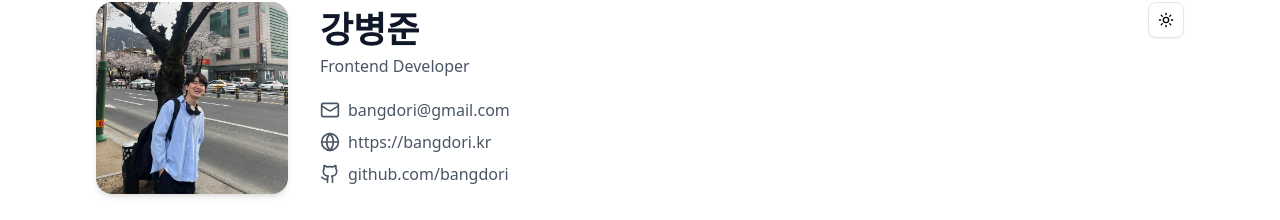
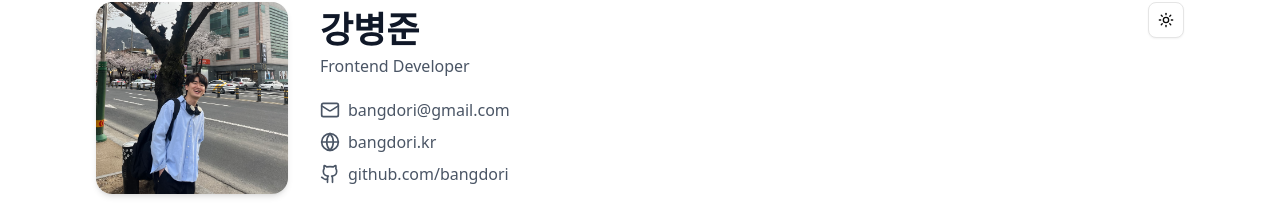
Before and after one commit to BangDori/bangdori-portfolio, a Next.js app: page / in a window 1280 px wide. Shown: the part 62-282 px from the top of the page. Built offline with nearby package versions, Linux system fonts and the light colour scheme; no server answers.

Commit message:
블로그 텍스트 수정

```diff
--- a/app/_components/ProfileCard.tsx
+++ b/app/_components/ProfileCard.tsx
@@ -14,8 +14,8 @@ const profileLinks = [
   {
     icon: Globe,
     label: '개인 블로그',
-    href: 'https://bangdori.kr',
-    text: 'https://bangdori.kr',
+    href: 'https://www.bangdori.kr',
+    text: 'bangdori.kr',
   },
   {
     icon: Github,
```
